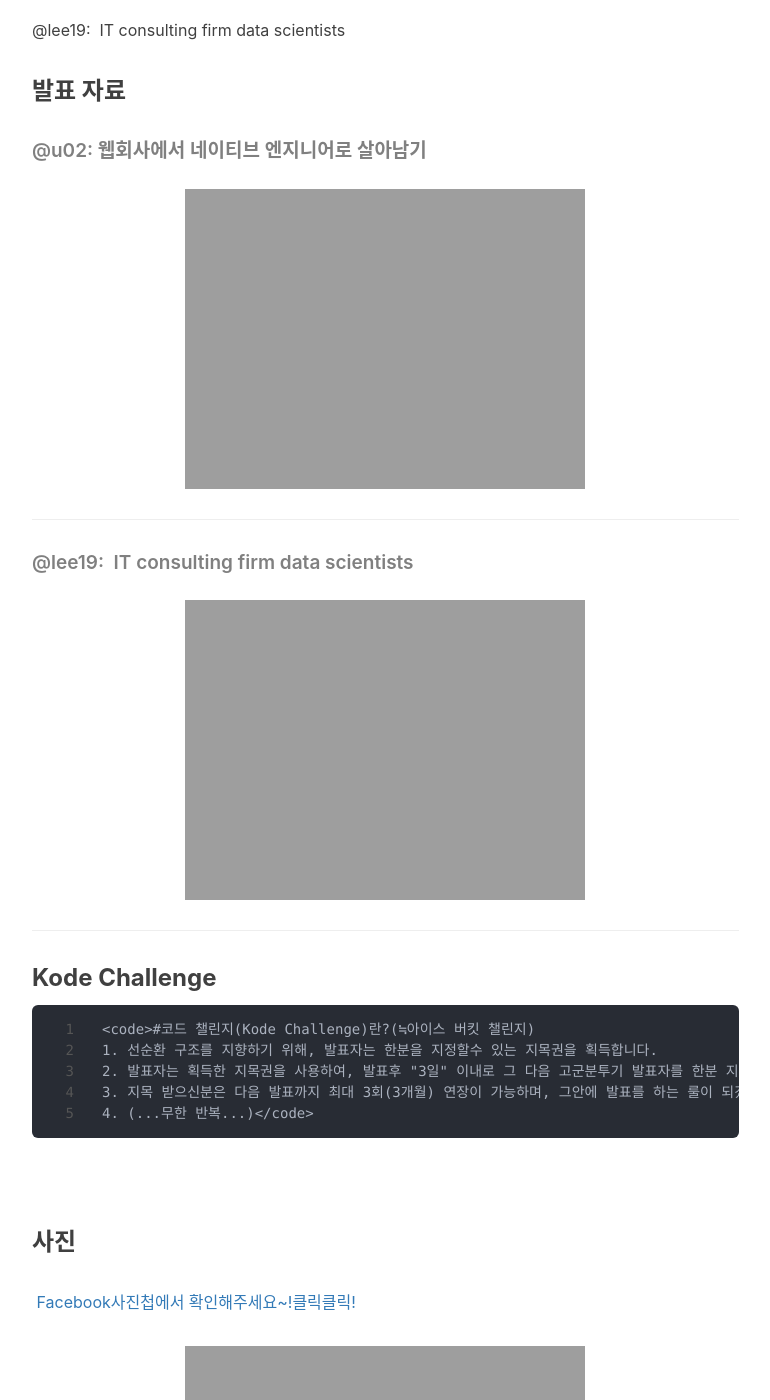
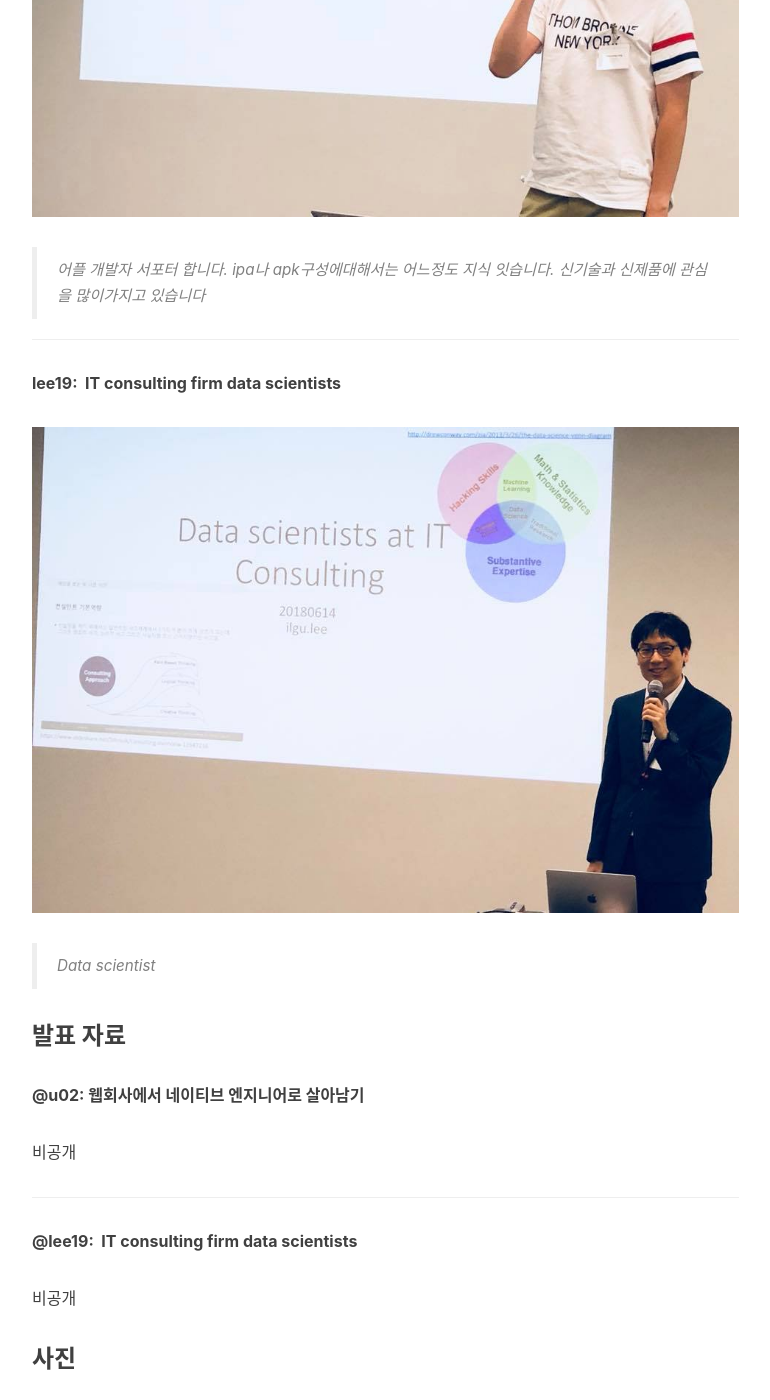
Before and after one commit to kodevops/blog, a Jekyll site: the page built from _posts/2018-08-06-struggle-22.markdown, in a window 1280 px wide and 1400 px high, scrolled down 1088 px. Shown: the whole window, without its empty margins (233-1003 px from the left). Built offline with Jekyll 4.4.1, drawn with Linux system fonts in a browser that asks for light colours; nearby versions of some CDN libraries; comment, search, counter and statistics services are not loaded; some of the changed text lies outside the part shown.

Commit message:
fix: 22차고군분투기 이미지를 로컬에서 불러오도록 수정

```diff
--- a/_posts/2018-08-06-struggle-22.markdown
+++ b/_posts/2018-08-06-struggle-22.markdown
@@ -1,21 +1,11 @@
 ---
 author: kodeveloper
-comments: true
-date: 2018-08-06 21:10:34+00:00
+date: 2018-08-06
 layout: post
-link: http://kodeveloper.com/2018/08/07/struggle-22/
-slug: struggle-22
 title: 제22차 고군분투기
-wordpress_id: 587
-categories:
-- 고군분투기
-tags:
-- 네이티브
-- 데이터 사이언티스트
-- 컨설팅
+categories: [고군분투기]
+tags: [native application engineer, consulting]
 ---
-
-![struggle-22](http://kodeveloper.com/wp-content/uploads/2018/08/スクリーンショット-2018-08-07-5.51.57.png)
 
 ### 일정
 
@@ -24,42 +14,38 @@ tags:
 
 ### 발표자
 
-@u02: 웹회사에서 네이티브 엔지니어로 살아남기
+**@u02: 웹회사에서 네이티브 엔지니어로 살아남기**
 
-@lee19:  IT consulting firm data scientists
+![](/img/struggle/22/u02.jpg)
+
+> 어플 개발자 서포터 합니다. ipa나 apk구성에대해서는 어느정도 지식 잇습니다. 신기술과 신제품에 관심을 많이가지고 있습니다
+
+---
+
+**lee19:  IT consulting firm data scientists**
+
+![](/img/struggle/22/lee19.jpg)
+
+> Data scientist
 
 ### 발표 자료
 
-##### @u02: 웹회사에서 네이티브 엔지니어로 살아남기
+**@u02: 웹회사에서 네이티브 엔지니어로 살아남기**
 
-![struggle-22-woo](http://kodeveloper.com/wp-content/uploads/2018/08/struggle-22-woo.jpg)
+비공개
 
-* * *
+---
 
-##### @lee19:  IT consulting firm data scientists
+**@lee19:  IT consulting firm data scientists**
 
-![35226965_1815049148791814_2026131163822686208_n](http://kodeveloper.com/wp-content/uploads/2018/08/35226965_1815049148791814_2026131163822686208_n.jpg)
-
-* * *
-
-### Kode Challenge
-
-    <code>#코드 챌린지(Kode Challenge)란?(≒아이스 버킷 챌린지)
-    1. 선순환 구조를 지향하기 위해, 발표자는 한분을 지정할수 있는 지목권을 획득합니다.
-    2. 발표자는 획득한 지목권을 사용하여, 발표후 "3일" 이내로 그 다음 고군분투기 발표자를 한분 지목 합니다.(\#struggle에서 지목 해주세요!!)
-    3. 지목 받으신분은 다음 발표까지 최대 3회(3개월) 연장이 가능하며, 그안에 발표를 하는 룰이 되겠습니다.
-    4. (...무한 반복...)</code>
-
-
+비공개
 
 ### 사진
 
- [Facebook사진첩에서 확인해주세요~!클릭클릭!](https://www.facebook.com/media/set/?set=oa.2099539523624115&type=3)
+[Facebook사진첩에서 확인해주세요~!클릭클릭!](https://www.facebook.com/media/set/?set=oa.2099539523624115&type=3)
 
-![35362242_1815089208787808_5088803081957670912_n](http://kodeveloper.com/wp-content/uploads/2018/08/35362242_1815089208787808_5088803081957670912_n.jpg)
+![](/img/struggle/22/everyone.jpg)
 
 ### 후원
 
-
-
-![スクリーンショット 2018-08-07 6.08.55](http://kodeveloper.com/wp-content/uploads/2018/08/スクリーンショット-2018-08-07-6.08.55.png)
+株式会社Origami
```
